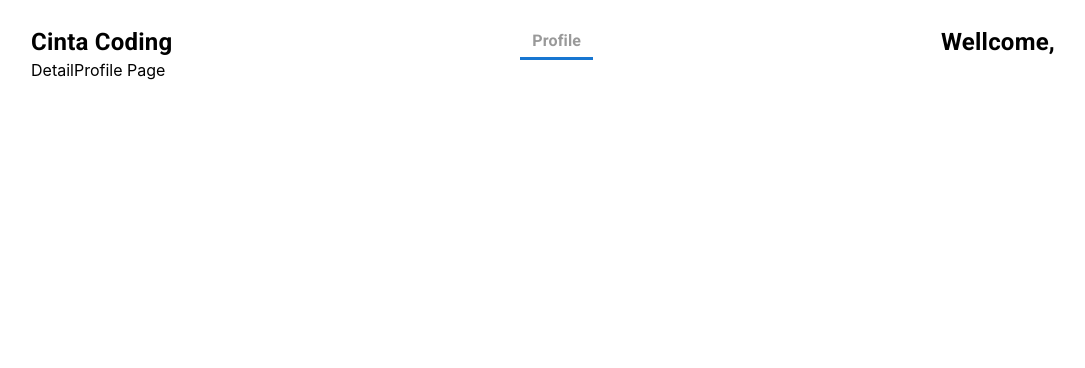
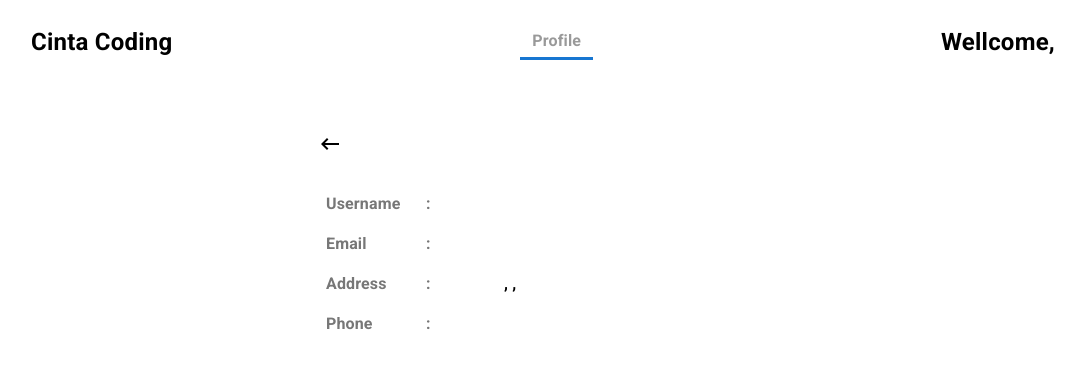
Before and after one commit to bimaaghafara/cinta-coding, a React (Create React App) app: page /detail-profile in a window 1280 px wide. Shown: the top 368 px of the page, without its empty margins (97-1182 px from the left). Built offline with nearby package versions, Linux system fonts and the light colour scheme.

Commit message:
DetailProfile page

```diff
--- a/src/components/PageLayout/index.js
+++ b/src/components/PageLayout/index.js
@@ -29,7 +29,9 @@ export default function PageLayout({
           <Typography sx={sx.cintaCoding}>Wellcome, </Typography>
           <Typography
             sx={[sx.cintaCoding, sx.name]}
-            onClick={() => navigate('/detail-profile')}
+            onClick={() => {
+              if (window.location.pathname !== '/detail-profile') navigate('/detail-profile')
+            }}
           >
             {user?.name}
           </Typography>
--- a/src/pages/DetailProfile/index.js
+++ b/src/pages/DetailProfile/index.js
@@ -1,10 +1,62 @@
+import React from 'react';
+import axios from 'axios';
+import { useNavigate } from 'react-router-dom';
+
 // components & styles
+import { Box, Typography } from '@mui/material';
+import KeyboardBackspaceIcon from '@mui/icons-material/KeyboardBackspace';
 import PageLayout from "../../components/PageLayout";
+import { sx } from './styles';
 
 export default function DetailProfile() {
+  const navigate = useNavigate();
+  const [userInfo, setUserInfo] = React.useState();
+  React.useEffect(() => {
+    const userLogin = JSON.parse(localStorage.getItem('user') || null);
+    if (userLogin?.id) {
+      axios.get(`https://jsonplaceholder.typicode.com/users/${userLogin.id}`)
+      .then(function (response) {
+        setUserInfo(response.data);
+      }).catch(function (error) {
+        console.log(error)
+      })
+    }
+  }, []);
+
   return (
     <PageLayout title="Profile">
-      <>DetailProfile Page</>
+      <Box sx={sx.root}>
+        <KeyboardBackspaceIcon
+          onClick={() => navigate(-1)}
+          sx={sx.back}
+        />
+        <Box>
+          <Typography sx={sx.label}>Username</Typography>
+          <Typography sx={sx.separator}>:</Typography>
+          <Typography sx={sx.value}>{userInfo?.username}</Typography>
+        </Box>
+        <Box>
+          <Typography sx={sx.label}>Email</Typography>
+          <Typography sx={sx.separator}>:</Typography>
+          <Typography sx={sx.value}>{userInfo?.email}</Typography>
+        </Box>
+        <Box>
+          <Typography sx={sx.label}>Address</Typography>
+          <Typography sx={sx.separator}>:</Typography>
+          <Typography sx={sx.value}>
+            {[
+              userInfo?.address?.suite,
+              userInfo?.address?.street,
+              userInfo?.address?.city
+            ].join(', ')}
+          </Typography>
+        </Box>
+        <Box>
+          <Typography sx={sx.label}>Phone</Typography>
+          <Typography sx={sx.separator}>:</Typography>
+          <Typography sx={sx.value}>{userInfo?.phone}</Typography>
+        </Box>
+      </Box>
     </PageLayout>
   )
 }
--- /dev/null
+++ b/src/pages/DetailProfile/styles.js
@@ -0,0 +1,38 @@
+export const sx = {
+  back: {
+    margin: '24px 0',
+    cursor: 'pointer',
+    padding: '0'
+  },
+  root: {
+    margin: 'auto',
+    marginTop: '48px',
+    width: '100%',
+    maxWidth: '450px',
+    '& > *': {
+      padding: '8px'
+    }
+  },
+  label: {
+    width: '100px',
+    display: 'inline-block',
+    verticalAlign: 'top',
+    fontWeight: '600',
+    color: '#777'
+  },
+  separator: {
+    width: '18%',
+    display: 'inline-block',
+    verticalAlign: 'top',
+    fontWeight: '600',
+    color: '#777'
+  },
+  value: {
+    width: {
+      xs: '100%',
+      sm: '55%',
+    },
+    display: 'inline-block',
+    fontWeight: '600'
+  },
+}
--- a/src/pages/Login/index.js
+++ b/src/pages/Login/index.js
@@ -131,7 +131,7 @@ export default function Login() {
           open={snackbar?.open}
           autoHideDuration={5000}
           onClose={handleCloseSnackbar}
-          anchorOrigin={{ vertical: 'center', horizontal: 'center' }}
+          anchorOrigin={{ vertical: 'bottom', horizontal: 'center' }}
         >
           <Alert onClose={handleCloseSnackbar} severity={snackbar?.severity}>
             {snackbar?.message}
```
